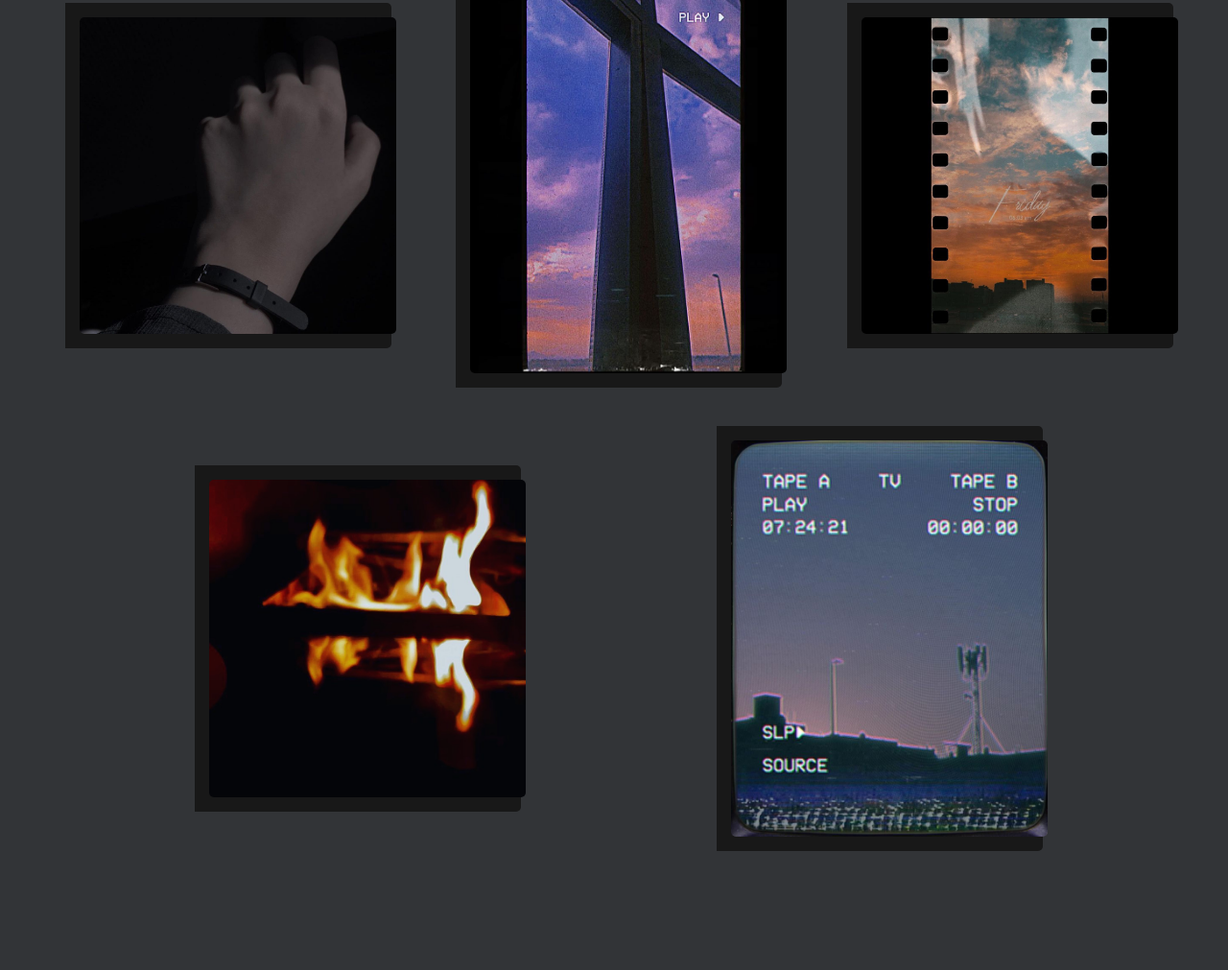
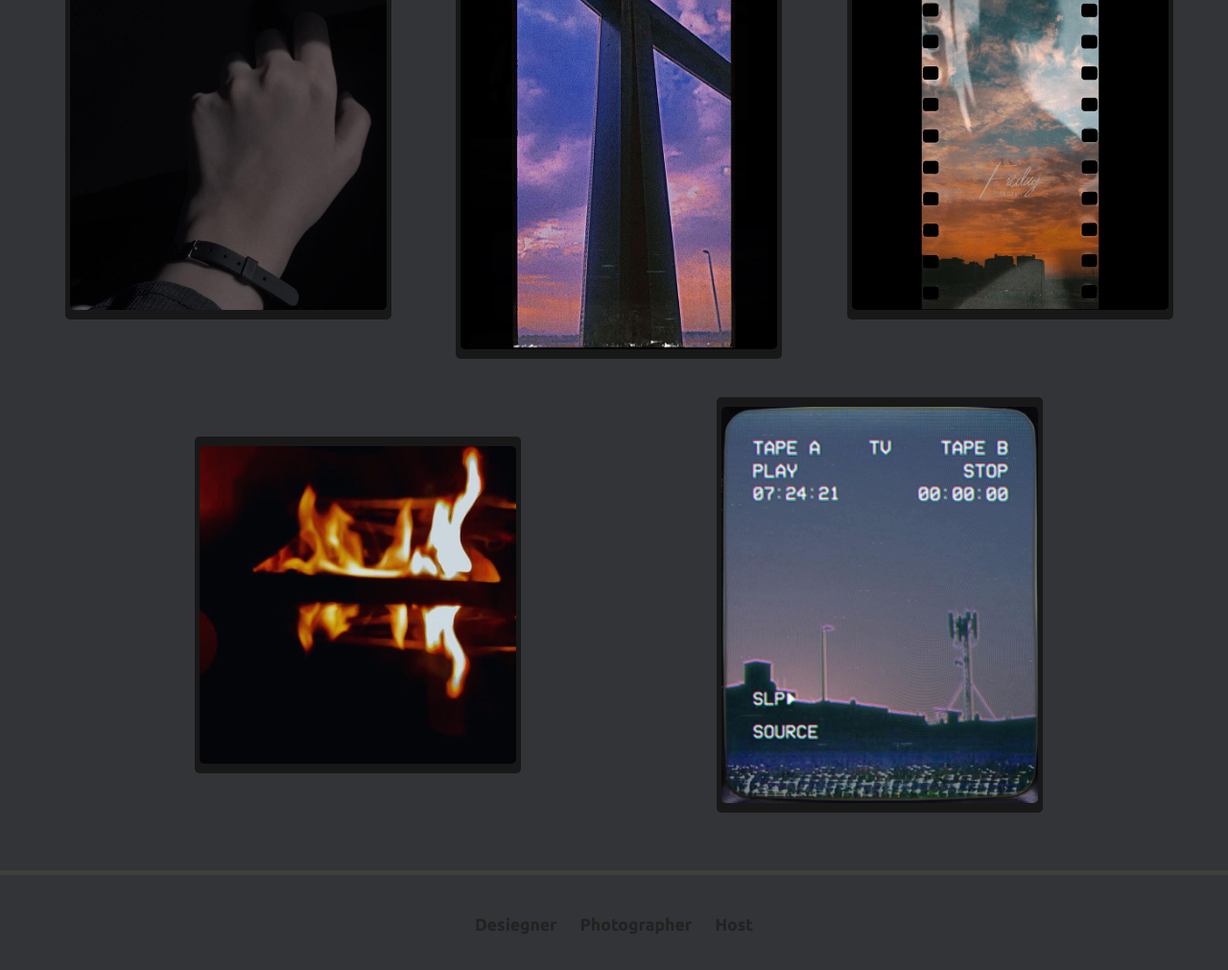
Before and after one commit to khaledYS/photo-gallery-Rina, a plain HTML site: page index.html in a window 1280 px wide. Shown: the part 1993-3004 px from the top of the page at 96% size. Before the commit the page ends 2910 px from the top, so only its background shows below. Drawn offline with nearby package versions, Linux system fonts and the light colour scheme.

Commit message:
fixed bugs like resbonsivity and added footer

```diff
--- a/index.html
+++ b/index.html
@@ -82,7 +82,12 @@
 
     </div>
 
-    <footer></footer>
+    <hr>
+    <footer class="footer">
+        <a href="https://www.instagram.com/lazybazt/">Desiegner</a>
+        <a href="https://www.instagram.com/rno0ox/">Photographer</a>
+        <a href="https://www.github.com">Host</a>
+    </footer>
 
     <!-- wow js lib -->
     <script src="https://cdnjs.cloudflare.com/ajax/libs/wow/1.1.2/wow.min.js" integrity="sha512-Eak/29OTpb36LLo2r47IpVzPBLXnAMPAVypbSZiZ4Qkf8p/7S/XRG5xp7OKWPPYfJT6metI+IORkR5G8F900+g==" crossorigin="anonymous" referrerpolicy="no-referrer"></script>
@@ -95,3 +100,6 @@
 
 </body>
 </html>
+
+
+<!-- dont forget to take off the comment tage from the fonts and the external libs -->
--- a/style.css
+++ b/style.css
@@ -75,7 +75,7 @@ body{
 .first-sec > .scroll {
     position: absolute;
     left: 50%;
-    bottom: 0;
+    bottom: 2%;
     width: min-content;
     height: min-content;
     transform: translate(-50%, -50%);
@@ -110,8 +110,10 @@ body{
     border-radius: 5px;
 }
 #second-sec > .img-con{
+    appearance: none;
+    -webkit-appearance: none;
+    -moz-appearance: none;
     background-color: rgb(24, 24, 24);
-    padding: 15px;
     transition: all .4s ease ;
     width: clamp(340px, 100% , 26vw);
     cursor: pointer;
@@ -119,8 +121,50 @@ body{
     border-top-right-radius: 5px;
     border-bottom-right-radius: 5px ;
     margin-left: 10px;
+    padding: 10px 0;
+    border-radius: 5px;
 
+}
+/* some resbonsivity for users with 400px width  */
+@media all and (max-width: 400px){
+    #second-sec > .img-con{
+
+        width: clamp(210px, 95%, 100vw);
+        margin: 10px auto;
+    }
+    #second-sec img{
+        width: clamp(200px, 90%, 98vw);
+    }
 }
 #second-sec > .img-con:hover{
     background-color: cornflowerblue;
 }
+
+.footer{
+    appearance: none;
+    display: flex;
+    align-items: center;
+    justify-content: center;
+    margin: 30px 0 ;
+    margin: 30px;
+}
+body > hr{
+    border-width: 0;
+    width: 100vw;
+    height: 5px;
+    background: #3f3f3f;
+    margin: 10px 0;
+    margin-top: 30px;
+}
+.footer > a{
+    appearance: none;
+    margin: 12px ;
+    color: #222;
+    text-decoration: none;
+    transition: all .3s ease;
+    font-weight: 600;
+    font-size: 1.1rem;
+}
+.footer > a:hover{
+    color: #080808;
+}
```
Also changed, not shown: 1 other file.
